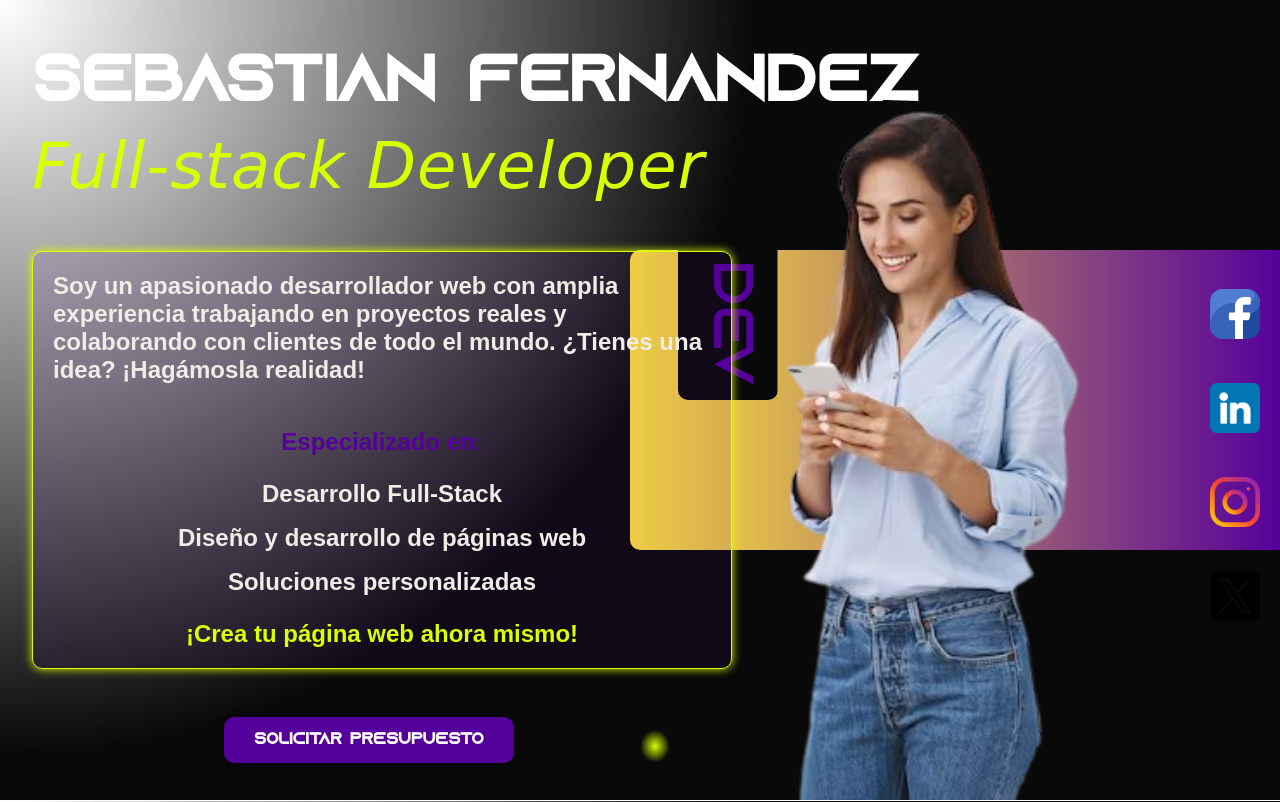
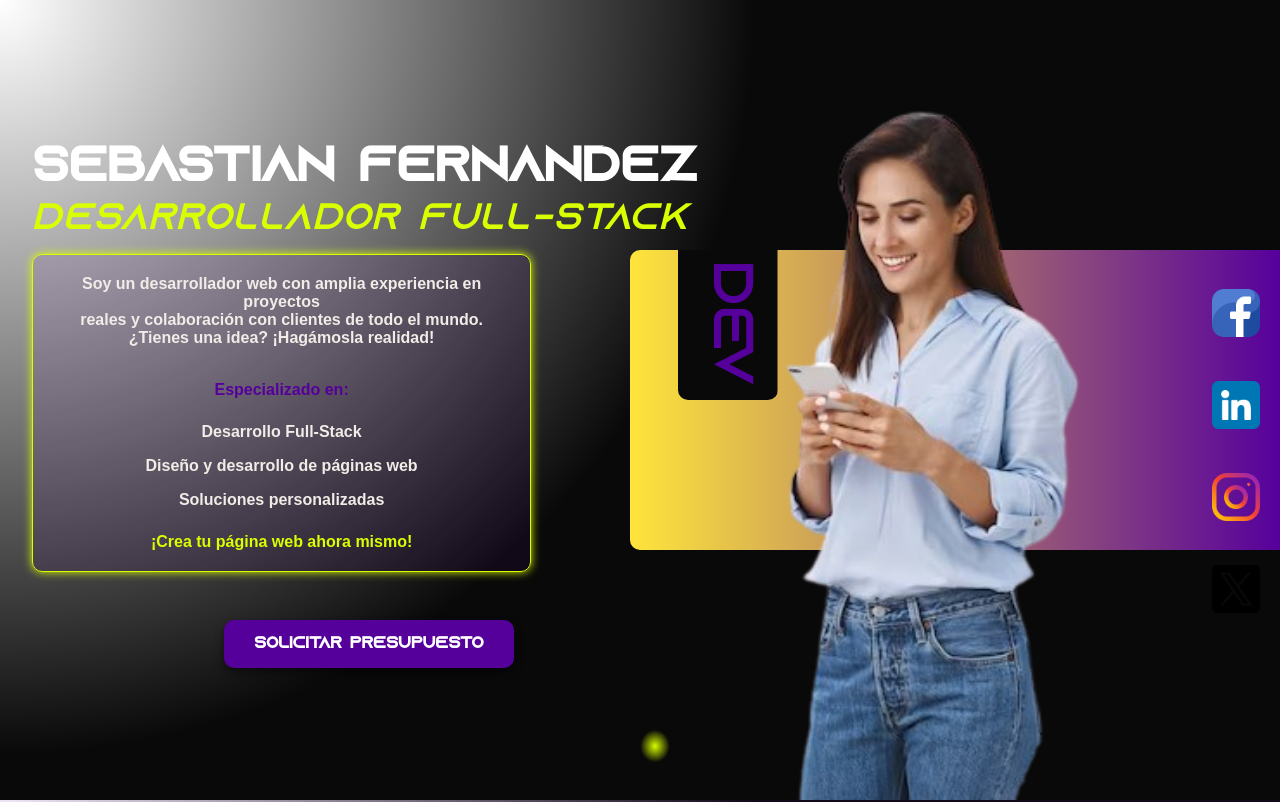
Before and after one commit to marcefernandez/portfolio-personal, a plain HTML site: page index.html in a window 1280 px wide. Shown: the top 802 px of the page. Drawn offline with nearby package versions, Linux system fonts and the light colour scheme; a web font is replaced by a local one.

Commit message:
termine hero, about y menu

```diff
--- a/_about.scss
+++ b/_about.scss
@@ -9,6 +9,7 @@ $gradiente-1: #ffe53b;
 $gradiente-2: #00ffff;
 
 #about {
+
     .about-titulo {
         display: flex;
         flex-direction: column;
@@ -18,7 +19,7 @@ $gradiente-2: #00ffff;
         color: $segundo-complementario;
         font-size: 6rem;
         margin-bottom: 0;
-        margin-top: 150px;
+        margin-top: 100px;
 
         span {
             font-size: 6rem;
@@ -31,7 +32,7 @@ $gradiente-2: #00ffff;
         justify-content: center;
         color: $primer-complementario;
         font-size: 3rem;
-        margin-top: -135px;
+        margin-top: -130px;
     }
 
     .about-container {
--- a/_generales.scss
+++ b/_generales.scss
@@ -24,6 +24,11 @@ $segundo-complementario: #f1ece7;
 body {
     // font-family: 'Roboto', sans-serif;
     font-family:"Azonix", sans-serif;
+    background-image: radial-gradient(circle at 0% 0%, rgba(255, 255, 255, 0.5), $color-oscuro 50%);
+    background-attachment: fixed;
+    background-size: cover;
+    color: $segundo-complementario;
+
 }
 
 html {
@@ -47,10 +52,9 @@ html {
     background: darken($color-principal, 10%); /* Oscurecer el color al pasar el mouse */
 }
 
-.contenedor {
-    width: 100%;
-    margin: 0 auto;
-    background-image: radial-gradient(circle at 0% 0%, rgba(255, 255, 255, 0.5), $color-oscuro 50%);
-    background-attachment: fixed;
-    color: $segundo-complementario;
-}
+// .contenedor {
+//     background-image: radial-gradient(circle at 0% 0%, rgba(255, 255, 255, 0.5), $color-oscuro 50%);
+//     background-attachment: fixed;
+//     background-size: cover;
+//     color: $segundo-complementario;
+// }
--- a/_hero.scss
+++ b/_hero.scss
@@ -14,14 +14,15 @@ $gradiente-2: #00ffff;
     display: flex;
     flex-direction: column;
     justify-content: center;
-    align-items: center;
+    // align-items: center;
     width: 100%;
     height: 100vh;
     // background-image: radial-gradient(circle at 0% 0%, rgba(255, 255, 255, 0.5), $color-oscuro 50%);
-    padding: 2rem;
+    padding-left: 2rem;
     align-items: start;
     position: relative;
     overflow: hidden;
+    text-align: center;
 
     &::after {
         content: '';
@@ -49,8 +50,8 @@ $gradiente-2: #00ffff;
         z-index: 33;
 
         .i-social {
-            width: 50px;
-            margin: 20px 0;
+            width: 3rem;
+            margin: 1.25rem 0;
             transition: transform 0.3s;
         }
     }
@@ -71,49 +72,42 @@ $gradiente-2: #00ffff;
 
         .nombre {
             color: $color-claro;
-            font-size: 4rem;
+            font-size: 3rem;
             margin: 1rem 0;
             z-index: 33;
         }
 
         .apellido {
             color: $color-claro;
-            font-size: 4rem;
+            font-size: 3rem;
             z-index: 33;
         }
     }
 
     .titulo-desarrollador {
         color: $segundo-fondo;
-        font-family: "Sedgwick Ave Display", cursive;
-        // font-family:  sans-serif;
-        // padding-bottom: 5rem;
-        margin-top: -100px;
+        // padding-left: 2rem;
+        margin-top: -6.25rem;
         font-weight: 300;
         font-style: italic;
         letter-spacing: 1px;
-        font-size: 4rem;
+        font-size: 2.3rem;
         animation-delay: 1s;
         z-index: 33;
     }
 
     .descripcion-hero {
-        border: #d9ff01 1px solid;
+        border: 1px solid #d9ff01;
         box-shadow: 0 0 10px #d9ff01;
         background: rgba(86, 0, 156, 0.1);
-        width: 700px;
+        width: 40%;
         height: auto;
         border-radius: 10px;
-        // background-color: $color-oscuro;
-        // width: 35%;
-        padding: 20px;
-        // Ajusta la sombra para un efecto de relieve
-        // box-shadow: 0 4px 8px rgba(0, 0, 0, 0.5);
-        // color: $segundo-fondo;
-        font-size: 1.5rem;
+        padding: 1.25rem;
+        font-size: 1rem;
         font-family: sans-serif;
         font-weight: 700;
-        margin-top: 3rem;
+        margin-top: 1rem;
         animation-delay: 1s;
         animation-duration: 1.5s;
         z-index: 33;
@@ -141,8 +135,6 @@ $gradiente-2: #00ffff;
             flex-direction: column;
             align-items: center;
             justify-content: center;
-            list-style-type: none;
-            padding: 0;
             margin-top: 1rem;
 
             .descripcion-hero-item {
@@ -166,7 +158,7 @@ $gradiente-2: #00ffff;
     }
 
     .boton-contacto {
-        padding: 15px 30px;
+        padding: 1rem 1.875rem;
         border: none;
         margin-top: 3rem;
         margin-left: 12rem;
@@ -188,13 +180,12 @@ $gradiente-2: #00ffff;
         color: $color-oscuro;
     }
 
-
     .silueta {
         position: absolute;
-        right: 150px;
-        bottom: 0; /* Ajusta esto según necesites la altura*/
-        height: 90%; /* Ajusta esto para cambiar el tamaño de la imagen */
-        z-index: 2; /* Asegúrate de que no sobrepase otros elementos importantes */
+        right: 9.375rem;
+        bottom: 0; /* Ajustar esto según la altura*/
+        height: 90%; /* Ajustar esto para cambiar el tamaño de la imagen */
+        z-index: 2;
     }
 
     .cubo-hero {
@@ -204,22 +195,22 @@ $gradiente-2: #00ffff;
         top: 50%; // Posiciona el inicio del cubo a la mitad de la altura de la pantalla
         transform: translateY(-50%); // Desplaza el cubo hacia arriba la mitad de su altura para centrarlo verticalmente
         border-radius: 10px 0 0 10px;
-        width: 650px;
-        height: 300px;
+        width: 90%;
+        max-width: 40.625rem;
+        height: 18.75rem;
         background: linear-gradient(to right, $gradiente-1, $primer-complementario);
-        // background-color: $segundo-fondo;
         clip-path: polygon(0 0, 100% 0, 100% 100%, 0 100%);
         z-index: 1;
 
         .cubo-dev {
             position: absolute;
             color: $primer-complementario;
-            font-size: 2rem;
+            font-size: 1.25rem;
             top: 0;
             left: 15%;
             transform: translate(-50%, -50%);
-            width: 100px;
-            height: 300px;
+            width: 6.25rem;
+            height: 18.75rem;
             background-color: $color-oscuro;
             clip-path: polygon(0 0, 100% 0, 100% 100%, 0 100%);
             border-radius: 10px;
@@ -229,19 +220,81 @@ $gradiente-2: #00ffff;
             align-items: center;
             text-align: center;
 
-            // Asumiendo que el texto está en un <span> dentro de .cubo-dev
             .span-dev {
                 position: absolute;
                 // bajar el texto para centrarlo verticalmente
                 top: 65%;
                 font-size: 3.5rem;
-                // font-family:'Lucida Sans', 'Lucida Sans Regular', 'Lucida Grande', 'Lucida Sans Unicode', Geneva, Verdana, sans-serif;
                 transform: rotate(90deg); // Rota el texto para que aparezca vertical
                 display: block; // Hace que el span se comporte como un bloque para aplicar transformaciones
                 .ultima-letra {
-                    margin-left: -7px; /* Acercar la ultima letra de dev */
+                    margin-left: -0.4375rem; /* Acercar la ultima letra de dev */
                 }
             }
         }
     }
 }
+
+
+// @media (max-width: 1200px) {
+//     #hero {
+//         .titulo-hero .nombre, .titulo-hero .apellido, .titulo-desarrollador {
+//             font-size: 3rem; // Reduce font size
+//         }
+//         .descripcion-hero {
+//             font-size: 1.25rem; // Reduce font size
+//         }
+//         .cubo-hero {
+//             width: 100%;
+//             max-width: 37.5rem; // Reduce max-width
+//         }
+//         .boton-contacto {
+//             margin-left: 8rem; // Adjust position
+//         }
+//     }
+// }
+
+// @media (max-width: 768px) {
+//     #hero {
+
+//         display: flex;
+//         align-items: center;
+//         // padding: 1rem;
+//         .titulo-hero .nombre, .titulo-hero .apellido, .titulo-desarrollador {
+//             font-size: 2rem; // Further reduce font size
+//         }
+//         .descripcion-hero {
+//             font-size: 1rem; // Further reduce font size
+//         }
+//         .cubo-hero {
+//             display: none;
+//             max-width: 30rem; // Further reduce max-width
+//             height: 12.5rem; // Reduce height
+//         }
+//         .boton-contacto {
+//             margin-left: 4rem; // Adjust position
+//         }
+//     }
+// }
+
+// @media (max-width: 480px) {
+//     #hero {
+//         padding: 0.5rem;
+//         .titulo-hero .nombre, .titulo-hero .apellido, .titulo-desarrollador {
+//             font-size: 1.5rem; // Further reduce font size
+//         }
+//         .descripcion-hero {
+//             font-size: 0.875rem; // Further reduce font size
+//             width: 100%; // Ensure full width
+//             max-width: none; // Remove max-width
+//         }
+//         .cubo-hero {
+//             width: 100%;
+//             max-width: none; // Remove max-width
+//             height: auto; // Let height adjust naturally
+//         }
+//         .boton-contacto {
+//             margin-left: 0; // Center the button
+//         }
+//     }
+// }
--- a/_menu.scss
+++ b/_menu.scss
@@ -3,9 +3,8 @@
 
 #seccion-menu {
     width: 100%;
-    // background-color: $color-oscuro;
-    padding: 30px 0 30px 0;
-    border-top: 0.5px solid $color-claro;
+    background: rgba(86, 0, 156, 0.1);
+    padding: 10px 0 10px 0;
 
     .nav {
         display: flex;
--- a/index.html
+++ b/index.html
@@ -28,18 +28,15 @@
                 <span class="nombre">Sebastian </span>
                 <span class="apellido">Fernandez</span>
             </h1><br>
-            <h2 class="animate__animated animate__flipInX titulo-desarrollador">Full-stack Developer</h2>
+            <h2 class="animate__animated animate__flipInX titulo-desarrollador">Desarrollador Full-stack</h2>
             <div class="cubo-hero">
                 <div class="cubo-dev"><span class="span-dev">de<span class="ultima-letra">v</span></span></div>
             </div>
             <img src="images/foto-corporal.png" alt="Silueta" class="silueta">
-            <!-- <p class="animate__animated animate__bounceInLeft hero-descripcion">¡Transforma tu idea en realidad! <br><br> Crea tu página web ahora mismo.</p> -->
-            <!-- <p class="animate__animated animate__bounceInLeft hero-descripcion">Soy un desarrollador web con experiencia trabajando <br> en proyectos reales y con clientes de todo el mundo. <br><br> ¡Transforma tu idea en realidad! Crea tu página web ahora mismo. -->
-            <!-- </p> -->
+
             <div class="descripcion-hero animate__animated animate__bounceInLeft">
                 <p class="descripcion-hero-texto">
-                    Soy un apasionado desarrollador web con amplia experiencia trabajando en proyectos reales y colaborando con clientes de todo el mundo.
-                    ¿Tienes una idea? ¡Hagámosla realidad! <br><br>
+                    Soy un desarrollador web con amplia experiencia en proyectos <br> reales y colaboración con clientes de todo el mundo. <br> ¿Tienes una idea? ¡Hagámosla realidad! <br><br>
                     <strong class="descripcion-hero-enfasis">Especializado en:</strong>
                 </p>
                 <ul class="descripcion-hero-lista">
@@ -83,7 +80,7 @@
                     <img src="images/DSCF9629-Editar-3.jpg" alt="Foto de perfil" class="imagen-perfil">
                     <div class="bio">
                         <h3>Biografía</h3>
-                        <p>Soy un desarrollador web apasionado con 2 años de experiencia en la creación de sitios web dinámicos y atractivos. Me especializo en paginas web personales, comerciales, formales e informales. Me encanta trabajar con clientes para conocer su enfoque y sus necesidades. En mi tiempo libre, disfruto de mi banda de musica y mi familia.</p>
+                        <p>Soy desarrollador web con 2 años de experiencia en crear sitios web dinámicos y atractivos. Me especializo en páginas personales, comerciales y de diversos estilos. Disfruto trabajar con clientes para entender sus necesidades y ofrecer soluciones a medida. Además de la tecnología, me apasiona la música y toco el saxofón en la banda municipal de mi ciudad. Valoro mucho el tiempo con mi familia..</p>
                     </div>
                 </div>
                 <div class="habilidades">
```
Also changed, not shown: script.js (+22 -4 lines), estilos.css, 1 other file.
